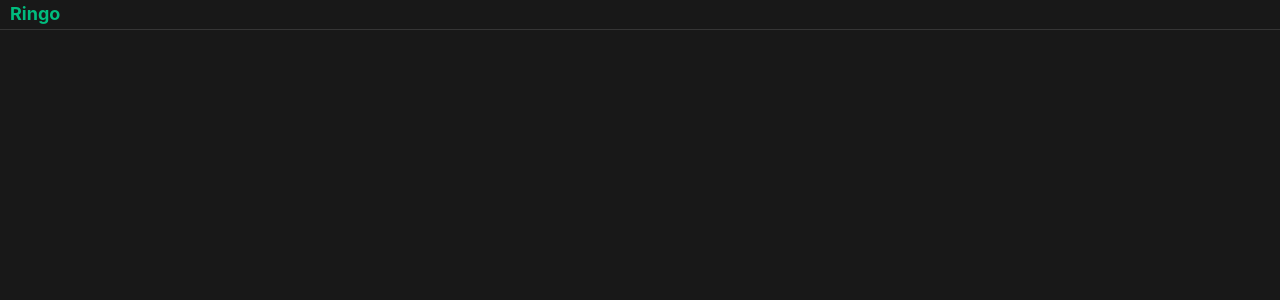
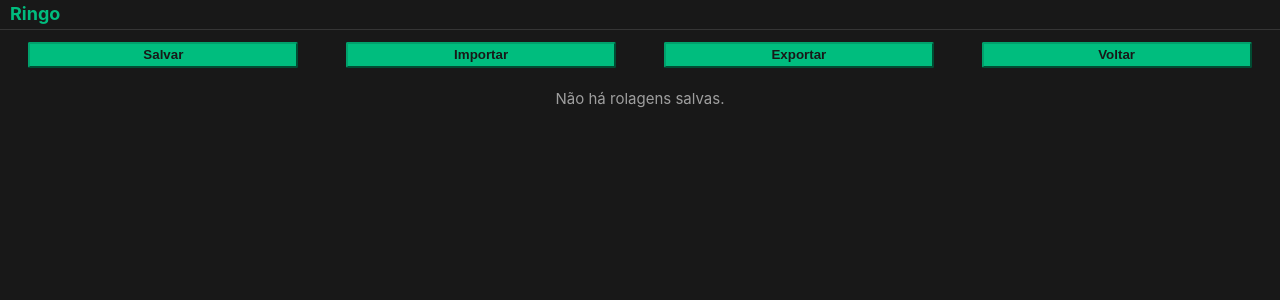
Before and after one commit to ferreira-tb/ringo, a Vue app: page /dice/collection in a window 1280 px wide. Before the commit this address had no page. Shown: the top 300 px of the page. Built offline with nearby package versions, Linux system fonts and the light colour scheme.

Commit message:
DiceCollection.vue

```diff
--- a/src/objects.ts
+++ b/src/objects.ts
@@ -17,7 +17,7 @@ export class EachDiceRoll {
     };
 };
 
-export class DiceRoll {
+export class DiceModel {
     /** Hora atual. */
     readonly date = Date.now();
     /** Tipo de dado. */
@@ -26,20 +26,27 @@ export class DiceRoll {
     readonly amount: number;
     /** Modificador que será somado ao resultado. */
     readonly modToSum: number;
+    /** Descrição textual da jogada (sem o resultado). */
+    readonly text: string;
+
+    constructor(dice: number, amount: number, modToSum: number) {
+        this.dice = dice;
+        this.amount = amount;
+        this.modToSum = modToSum;
+        this.text = generateDiceRollText(dice, amount, modToSum);
+    };
+};
+
+export class DiceRoll extends DiceModel {
     /** Valor total da jogada. */
     readonly finalResult: number;
-    /** Descrição textual da jogada (sem o resultado). */
-    readonly text: string;
     /** Tipo de jogada: normal, com vantagem ou com desvantagem. */
     readonly type: DiceRollType;
     /** Detalhes sobre a rolagem. */
     readonly rolls: EachDiceRoll[] = [];
 
     constructor(dice: number, amount: number, modToSum: number, type: DiceRollType) {
-        this.dice = dice;
-        this.amount = amount;
-        this.modToSum = modToSum;
-        this.text = generateDiceRollText(dice, amount, modToSum);
+        super(dice, amount, modToSum);
         this.type = dice === 20 ? type : 'normal';
 
         let counter = 0;
--- a/src/router/index.ts
+++ b/src/router/index.ts
@@ -20,6 +20,11 @@ export const router = createRouter({
             component: () => import('@/views/DiceRoller.vue')
         },
         {
+            path: '/dice/collection',
+            name: 'dice-collection',
+            component: () => import('@/views/DiceCollection.vue')
+        },
+        {
             path: '/create/char',
             component: () => import('@/views/CreateCharacter.vue'),
             children: createCharRoutes
--- a/src/stores/dice.ts
+++ b/src/stores/dice.ts
@@ -1,10 +1,12 @@
 import { readonly, ref } from 'vue';
 import { defineStore } from 'pinia';
-import type { DiceRoll } from '@/objects.js';
+import type { DiceModel, DiceRoll } from '@/objects.js';
 
 export const useDiceStore = defineStore('dice', () => {
     /** Histórico de rolagens. */
     const diceHistory: DiceRoll[] = [];
+    /** Rolagens salvas. */
+    const diceCollection = new Map<string, DiceModel>();
     /** Quantidade de lados dos dados. */
     const diceTypes = readonly([2, 4, 6, 8, 10, 12, 20, 100]);
     /** Dado escolhido pelo jogador. */
@@ -18,6 +20,7 @@ export const useDiceStore = defineStore('dice', () => {
 
     return {
         diceHistory,
+        diceCollection,
         diceTypes,
         chosenDice,
         diceAmount,
--- /dev/null
+++ b/src/views/DiceCollection.vue
@@ -0,0 +1,57 @@
+<script setup lang="ts">
+import { reactive } from 'vue';
+import { router } from '@/router/index.js';
+import { useDiceStore } from '@/stores/dice.js';
+import Button from '@/components/Button.vue';
+
+const { diceCollection } = useDiceStore();
+
+const buttonStyle = reactive({
+    width: '85%',
+    height: '2em'
+});
+</script>
+
+<template>
+    <main>
+        <div class="menu-area">
+            <Button
+                text="Salvar"
+                :style="buttonStyle"
+            />
+
+            <Button
+                text="Importar"
+                :style="buttonStyle"
+            />
+
+            <Button
+                text="Exportar"
+                :style="buttonStyle"
+            />
+
+            <Button
+                text="Voltar"
+                :style="buttonStyle"
+                @click="router.push({ name: 'dice' })"
+            />
+        </div>
+        <div class="no-collection" v-if="diceCollection.size === 0">
+            <p>Não há rolagens salvas.</p>
+        </div>
+    </main>
+</template>
+
+<style scoped>
+.menu-area {
+    display: grid;
+    grid-template-columns: 1fr 1fr 1fr 1fr;
+    justify-items: center;
+    align-items: center;
+    margin-bottom: 1em;
+}
+
+.no-collection {
+    text-align: center;
+}
+</style>
--- a/src/views/DiceRoller.vue
+++ b/src/views/DiceRoller.vue
@@ -1,12 +1,12 @@
 <script setup lang="ts">
 import { computed, reactive } from 'vue';
 import { storeToRefs } from 'pinia';
+import { router } from '@/router/index.js';
 import { useDiceStore } from '@/stores/dice.js';
 import { generateDiceRollText } from '@/helpers.js';
 import { DiceRoll } from '@/objects.js';
 import { RingoError } from '@/error.js';
 import DiceHistory from '@/components/dice/DiceHistory.vue';
-import SavedRolls from '@/components/dice/SavedRolls.vue';
 import Button from '@/components/Button.vue';
 
 const diceStore = useDiceStore();
@@ -105,8 +105,9 @@ function decreaseDiceAmount() {
             />
 
             <Button
-                text="Salvos"
+                text="Coleção"
                 :style="buttonStyle"
+                @click="router.push({ name: 'dice-collection' })"
             />
         </div>
 
--- a/src/views/Home.vue
+++ b/src/views/Home.vue
@@ -11,8 +11,17 @@ const buttonStyle = reactive({
 <template>
     <main>
         <div class="home-button-area">
-            <Button text="Personagens" @click="router.push({ name: 'characters' })" :style="buttonStyle" />
-            <Button text="Dados" @click="router.push({ name: 'dice' })" :style="buttonStyle" />
+            <Button
+                text="Personagens"
+                :style="buttonStyle"
+                @click="router.push({ name: 'characters' })"
+            />
+
+            <Button
+                text="Dados"
+                :style="buttonStyle"
+                @click="router.push({ name: 'dice' })"
+            />
         </div>
     </main>
 </template>
```
Also changed, not shown: src/components/dice/SavedRolls.vue (deleted, +0 -13 lines).
